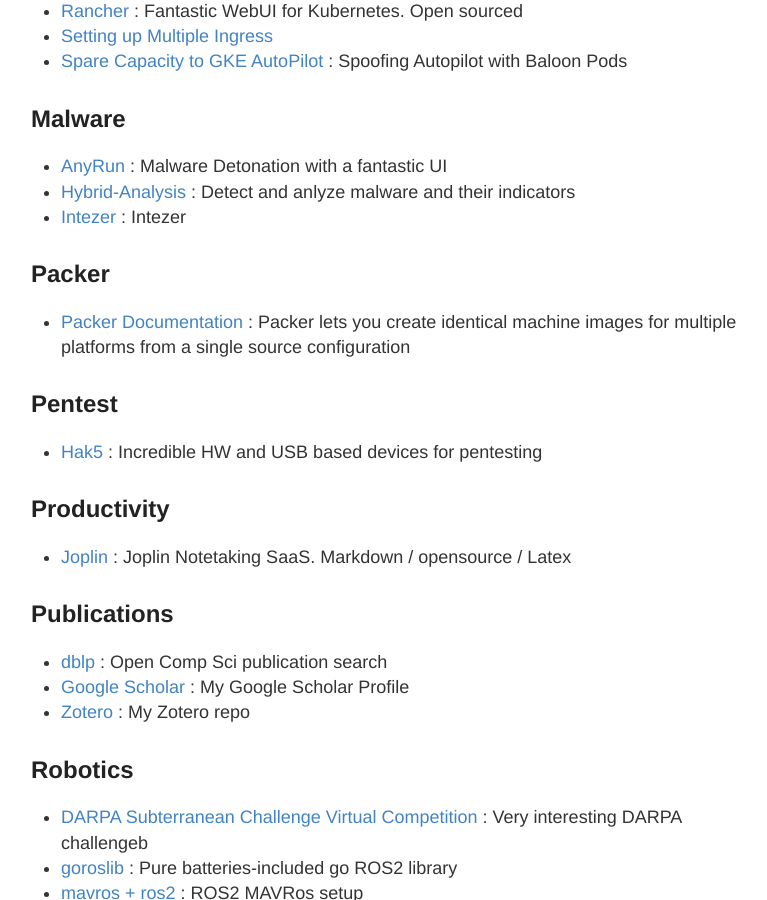
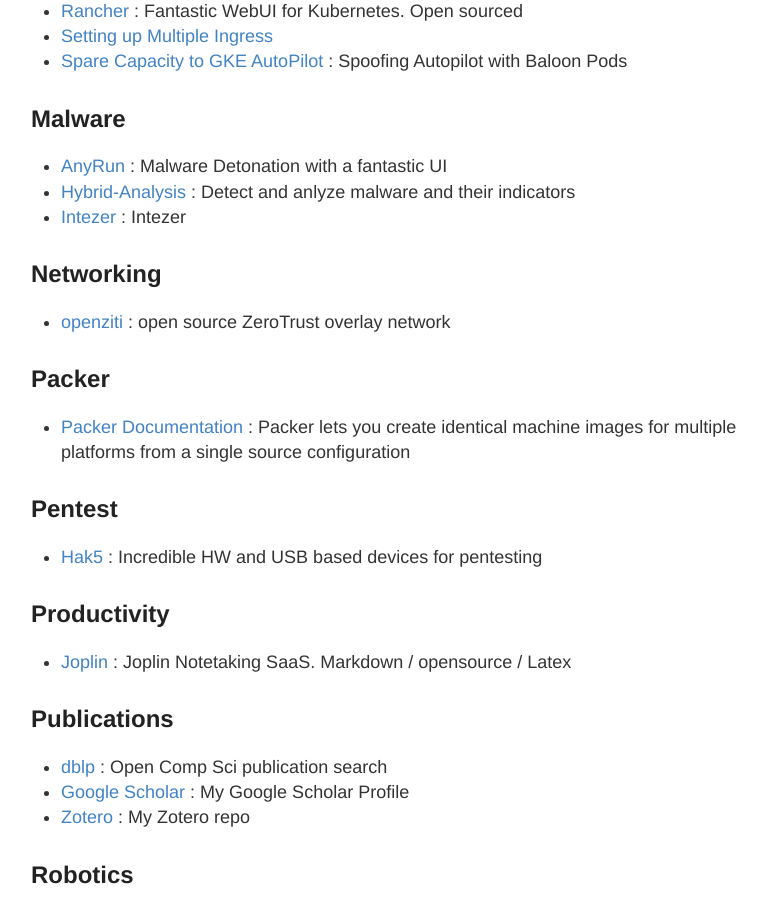
Before and after one commit to stevehenderson/stevehenderson.github.io, a Jekyll site: the page built from links.md, in a window 1280 px wide and 900 px high, scrolled down 2247 px. Shown: the whole window, without its empty margins (249-1016 px from the left). Built offline with Jekyll 4.4.1, drawn with Linux system fonts in a browser that asks for light colours.

Commit message:
Update links.md

```diff
--- a/links.md
+++ b/links.md
@@ -83,6 +83,9 @@
    * [Hybrid-Analysis](https://www.hybrid-analysis.com/) : Detect and anlyze malware and their indicators
    * [Intezer](https://www.intezer.com/) : Intezer
 
+## Networking
+   * [openziti](https://openziti.github.io/) : open source ZeroTrust overlay network
+
 ## Packer
    * [Packer Documentation](https://developer.hashicorp.com/packer/docs) : Packer lets you create identical machine images for multiple platforms from a single source configuration
 
```
